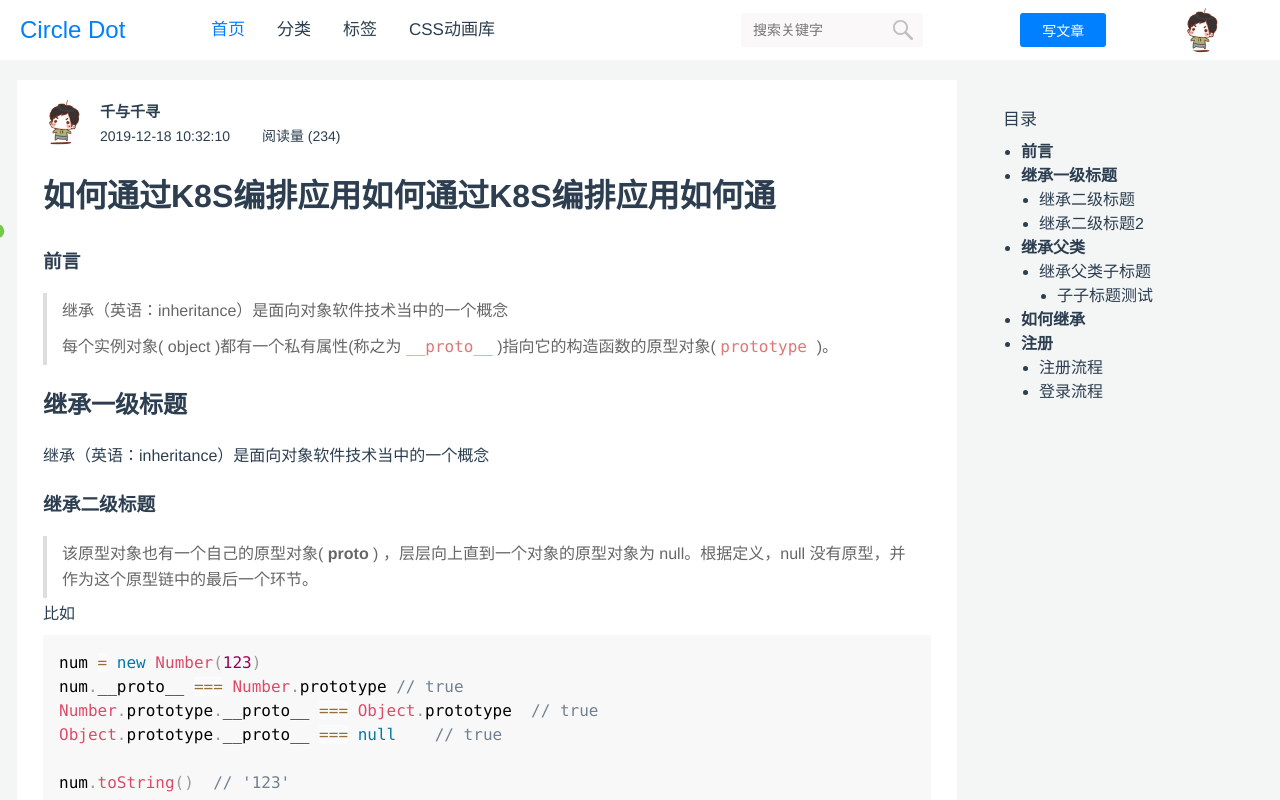
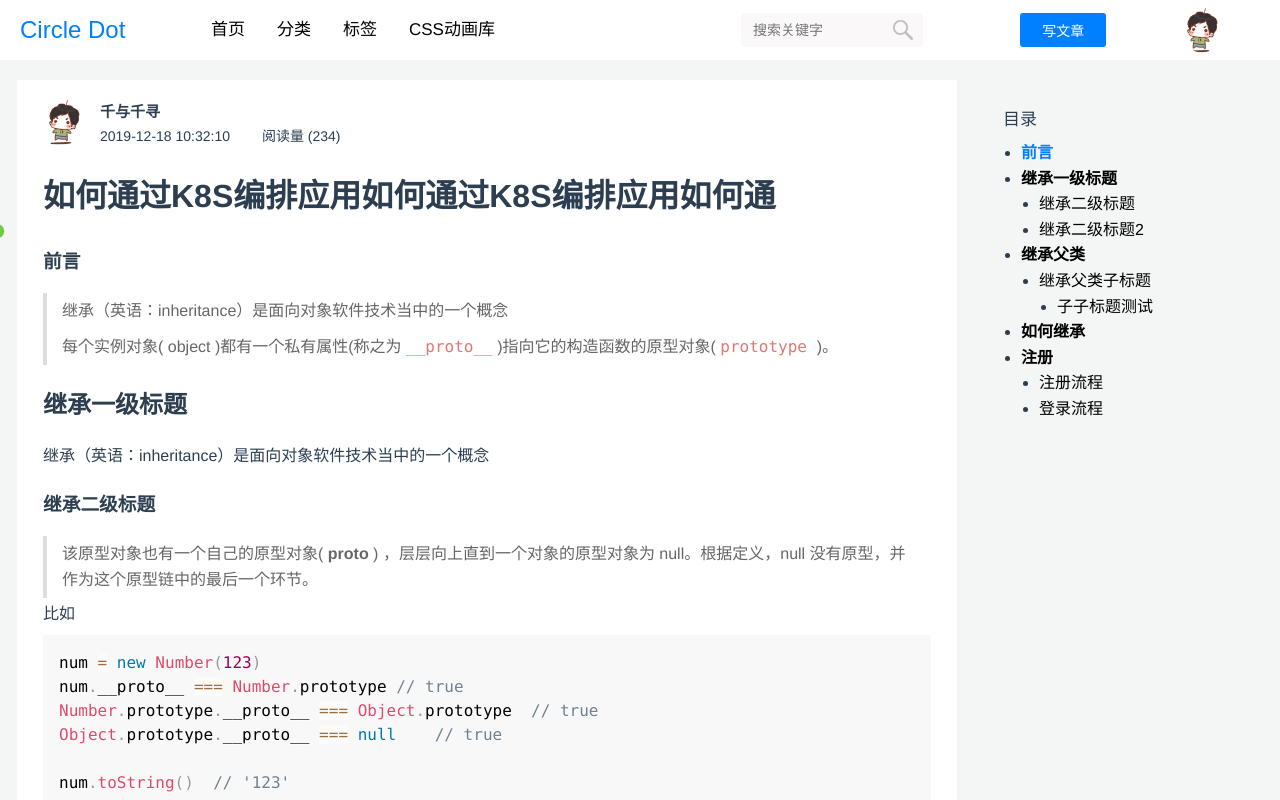
Before and after one commit to chencong-plan/circledot-fe, a Vue app: page / in a window 1280 px wide. Shown: the top 800 px of the page. Built offline with nearby package versions, Linux system fonts and the light colour scheme; what mavon-editor would draw is missing.

Commit message:
目录与标题对应

```diff
--- a/src/components/right/index.vue
+++ b/src/components/right/index.vue
@@ -4,13 +4,13 @@
       <span>目录</span>
       <ul>
         <li v-for="(level1,index) in treeArr" :key=index>
-          <a @click="jumpTitle(level1.title)">{{ level1.title }}</a>
-          <ul>
+          <a :class="{active: activeTitle == level1.title}" @click="jumpTitle(level1.title)">{{ level1.title }}</a>
+          <ul v-if="level1.children.length !== 0">
             <li v-for="(level2,index) in level1.children" :key=index>
-              <a @click="jumpTitle(level2.title)">{{ level2.title }}</a>
-              <ul>
+              <a :class="{active: activeTitle == level2.title}" @click="jumpTitle(level2.title)">{{ level2.title }}</a>
+              <ul v-if="level1.children.length !== 0">
                 <li v-for="(level3,index) in level2.children" :key=index>
-                  <a @click="jumpTitle(level3.title)">{{ level3.title }}</a>
+                  <a :class="{active: activeTitle == level3.title}" @click="jumpTitle(level3.title)">{{ level3.title }}</a>
                 </li>
               </ul>
             </li>
@@ -28,13 +28,27 @@ export default {
     return {
       allTitle: [],
       level: [4, 3, 2],
-      treeArr: []
+      treeArr: [],
+      activeTitle: ''
     }
   },
   created () {
     this.getAllTitle()
     this.getTree()
     this.treeArr = this.allTitle.filter(item => item.flag !== true)
+  },
+  mounted () {
+    this.getTitleTop()
+    let minIndex = 0
+    this.activeTitle = this.allTitle[minIndex].title
+    window.onscroll = () => {
+      for (var i = 0; i < this.allTitle.length; i++) {
+        if (Math.abs(this.allTitle[i].top - window.scrollY) < Math.abs(this.allTitle[minIndex].top - window.scrollY)) {
+          minIndex = i
+          this.activeTitle = this.allTitle[minIndex].title
+        }
+      }
+    }
   },
   methods: {
     getAllTitle () {
@@ -50,6 +64,12 @@ export default {
         })
         index++
       })
+    },
+    getTitleTop () {
+      this.allTitle.forEach(title => {
+        title.top = document.getElementById(title.title).offsetTop
+      })
+      console.log(this.allTitle)
     },
     getTree () {
       // 根据index将目录转换成树结构
@@ -70,7 +90,7 @@ export default {
       })
     },
     jumpTitle (title) {
-      console.log(title)
+      this.activeTitle = title
       window.scroll(0, document.getElementById(title).offsetTop)
     }
   }
@@ -95,7 +115,7 @@ export default {
   list-style-type: disc;
   margin-left: 18px;
   font-weight: normal;
-  line-height: 1.5;
+  line-height: 1.6;
   font-size: 16px;
 }
 .rightContent .content > ul > li {
@@ -103,5 +123,9 @@ export default {
 }
 a {
   cursor: pointer;
+  color: #000;
+}
+a.active {
+  color: #007fff;
 }
 </style>
```
